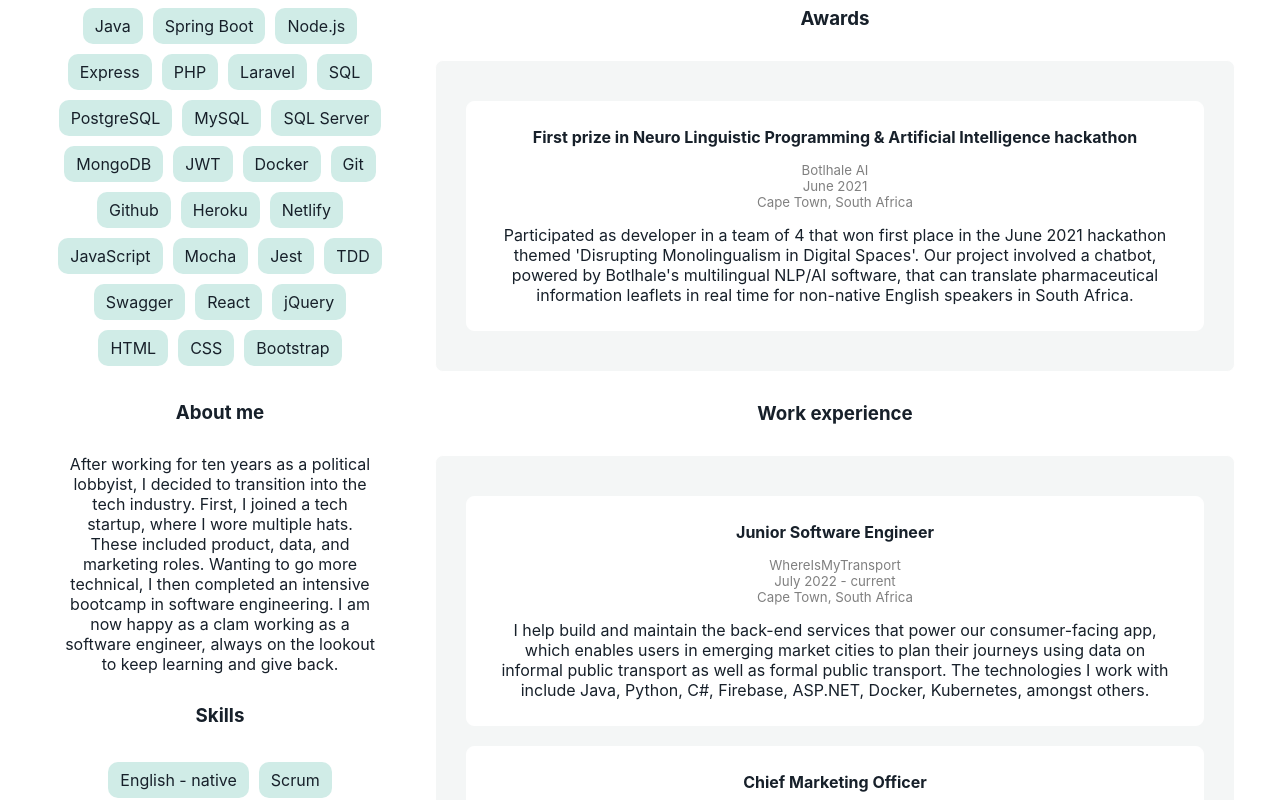
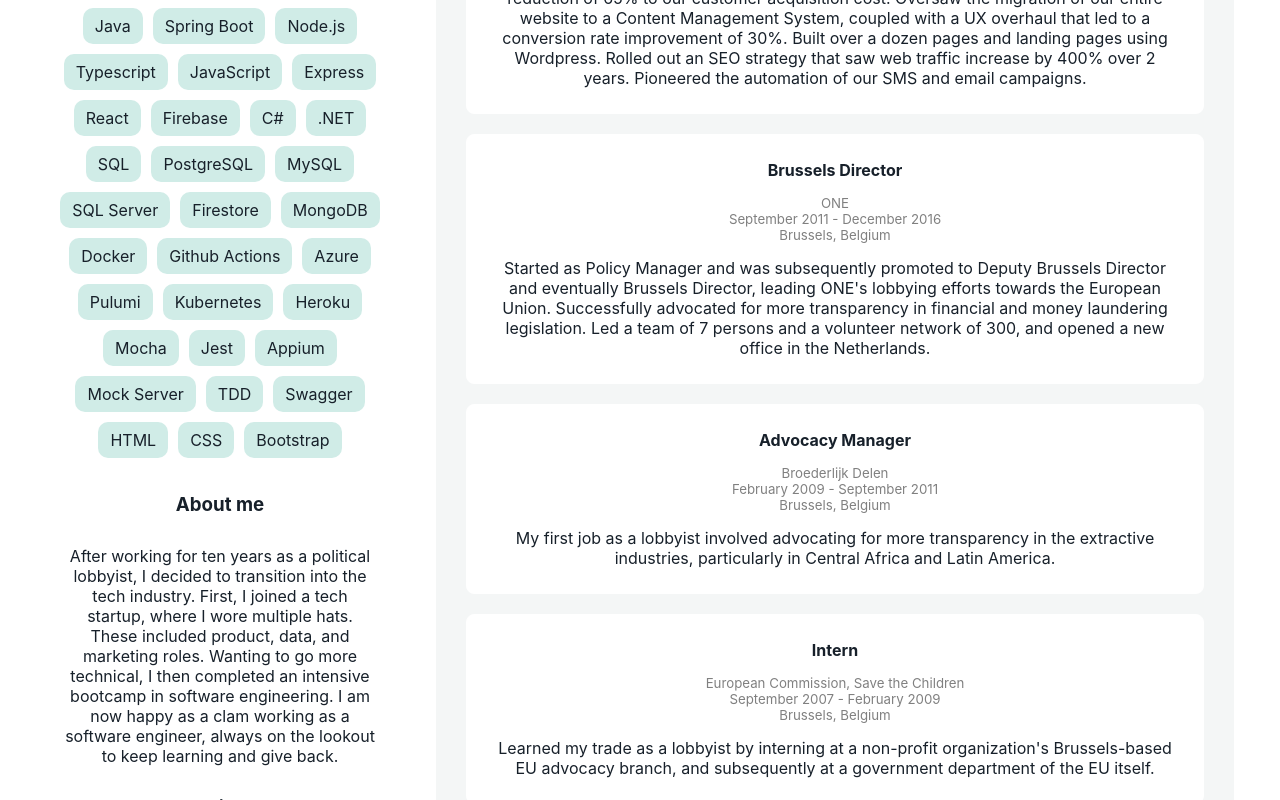
Before and after one commit to tamiragun/Portfolio-CV, a React (Create React App) app: page / in a window 1280 px wide. Shown: the part 940-1740 px from the top of the page. Built offline with nearby package versions, Linux system fonts and the light colour scheme.

Commit message:
Update CV to latest info and skills

```diff
--- a/src/pages/CV.js
+++ b/src/pages/CV.js
@@ -44,10 +44,10 @@ export class Cv extends React.Component {
           )}
         </div>
         <div className="main-section">
-          <ActivityCard activities={courses} title="Courses" />
-          <ActivityCard activities={awards} title="Awards" />
           <ActivityCard activities={workActivities} title="Work experience" />
           <ActivityCard activities={educationActivities} title="Education" />
+          <ActivityCard activities={awards} title="Awards" />
+          <ActivityCard activities={courses} title="Courses" />
           {/*This should show up under the main section only on mobile devices*/}
           {this.state.device === "mobile" && (
             <MoreInfo skills={currentSkills} id="more-info-desktop" />
@@ -61,7 +61,7 @@ export class Cv extends React.Component {
 /*Data to populate the various lists*/
 const currentSkills = [
   "English - native",
-  "Scrum",
+  "Software development",
   "Product management",
   "Dutch - fluent",
   "French - fluent",
@@ -72,27 +72,31 @@ const currentStack = [
   "Java",
   "Spring Boot",
   "Node.js",
+  "Typescript",
+  "JavaScript",
   "Express",
-  "PHP",
-  "Laravel",
+  "React",
+  "Firebase",
+  "C#",
+  ".NET",
   "SQL",
   "PostgreSQL",
   "MySQL",
   "SQL Server",
+  "Firestore",
   "MongoDB",
-  "JWT",
   "Docker",
-  "Git",
-  "Github",
+  "Github Actions",
+  "Azure",
+  "Pulumi",
+  "Kubernetes",
   "Heroku",
-  "Netlify",
-  "JavaScript",
   "Mocha",
   "Jest",
+  "Appium",
+  "Mock Server",
   "TDD",
   "Swagger",
-  "React",
-  "jQuery",
   "HTML",
   "CSS",
   "Bootstrap",
@@ -129,13 +133,21 @@ const awards = [
 
 const workActivities = [
   {
-    title: "Junior Software Engineer",
+    title: "Software Engineer",
     institution: "WhereIsMyTransport",
-    dates: "July 2022 - current",
+    dates: "July 2022 - July 2023",
     location: "Cape Town, South Africa",
     description:
-      "I help build and maintain the back-end services that power our consumer-facing app, which enables users in emerging market cities to plan their journeys using data on informal public transport as well as formal public transport. The technologies I work with include Java, Python, C#, Firebase, ASP.NET, Docker, Kubernetes, amongst others.",
+      "Worked as a full-stack software engineer on a public transport mobile app. Within the microservices architecture I was mostly responsible for building and maintaining our back-end services, infrastructure, deployment process, and testing framework. Worked principally in Typesript and Java, using various tools and frameworks such as Firebase, React, Appium, Azure pipelines, Github Actions, Pulumi, Airflow, Flutter, and .NET.",
   },
+  // {
+  //   title: "Freelance code reviewer",
+  //   institution: "Cogrammar",
+  //   dates: "November 2021 - June 2022",
+  //   location: "Cape Town, South Africa",
+  //   description:
+  //     "Performed live code reviews for bootcamp students at the UK-based Makers Academy. It involves giving feedback on their coding process, including Test Driven Development, modelling, debugging, refactoring, version control, language conventions, etc.",
+  // },
   {
     title: "Chief Marketing Officer",
     institution: "HouseME",
```
